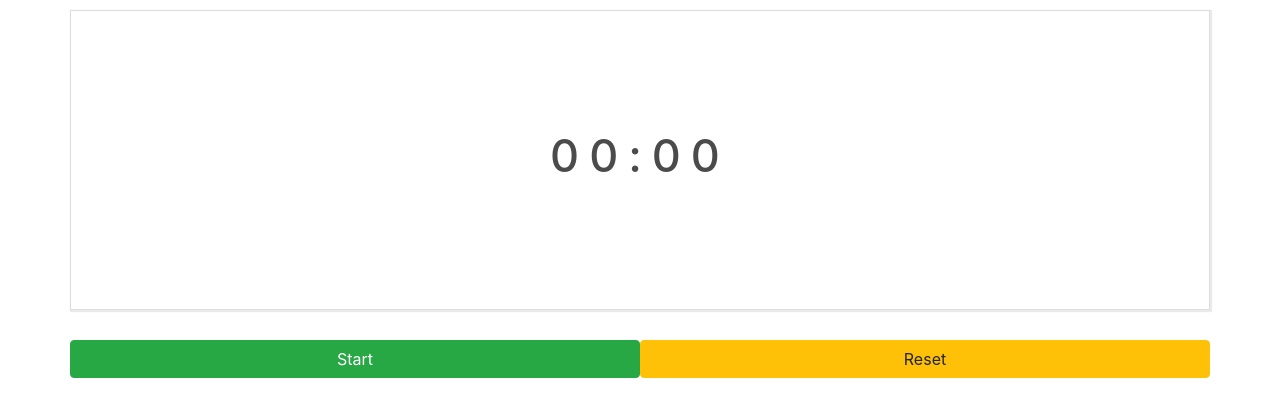
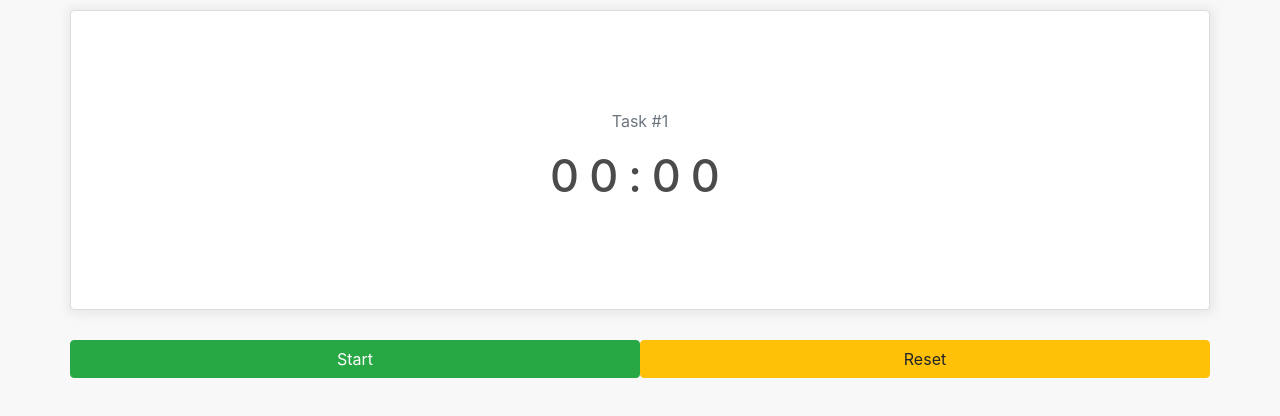
Before and after one commit to jakemorris665/Pomodoro, a plain HTML site: page index.html in a window 1280 px wide. Drawn offline with nearby package versions, Linux system fonts and the light colour scheme.

Commit message:
minor adjustments

```diff
--- a/index.html
+++ b/index.html
@@ -19,7 +19,19 @@
 		<div class="container">
 			<div class="row top10">
 				<div class="col-12 clock">
-					<h1 id="timer"> 00:00 </h1>
+					<div class="row">
+						<div class="col-12">
+							<div class="text-muted">
+								<p>Task #<span id="taskNbr">1</span></p>
+							</div>
+						</div>
+					</div>
+
+					<div class="row">
+						<div class="col-12">
+							<h1 id="timer"> 00:00 </h1>
+						</div>
+					</div>
 				</div>
 
 				<div class="col-12">
--- a/style.css
+++ b/style.css
@@ -1,5 +1,5 @@
 body {
-    background-color: #ffffff;
+    background-color: #f8f8f8;
 }
 
 .top10 {
@@ -31,10 +31,11 @@ body {
     display: flex;
     justify-content: center;
     align-items: center;
-    border: 4px;
+    border-radius: 4px;
     background-color: white;
-    box-shadow: 1px 1px 1px 1px #eaeaea;
-    border: 1px solid #ddd
+    box-shadow: 1px 1px 9px 4px #eaeaea;
+    border: 1px solid #ddd;
+    flex-direction: column;
 }
 
 .clock h1 {
```
